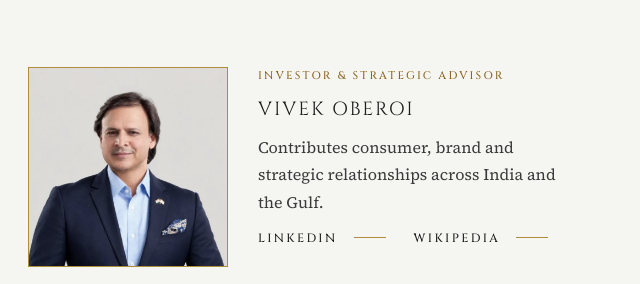
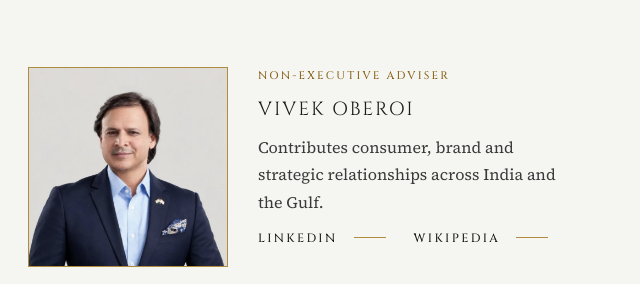
Before and after one commit to spiritus-capital/spiritus-capital, a plain HTML site: page team/index.html in a window 1280 px wide. Shown: the part 726-1010 px from the top of the page, 640-1280 px from the left. Drawn offline with Linux system fonts and the light colour scheme.

Commit message:
Team: Vivek Oberoi title to Non-Executive Adviser (British English)
Co-Authored-By: Claude Opus 5.5 <noreply@anthropic.com>
Claude-Session: https://claude.ai/code/session_01BjTfbeMRvpbmDSvhHGaU6k

```diff
--- a/team/index.html
+++ b/team/index.html
@@ -71,7 +71,7 @@
       <div class="head-row" data-r><div><p class="eyebrow">Platform leadership</p></div></div>
       <div class="people">
         <div class="person" data-r><div class="portrait"><picture><source type="image/webp" srcset="/assets/img/nishant-sharma.webp"><img src="/assets/img/nishant-sharma.jpg" alt="Nishant Sharma" width="720" height="720" loading="lazy" decoding="async"></picture></div><div><p class="role">Founder, Managing Partner &amp; Sponsor</p><p class="title">Nishant Sharma</p><p>Founder and CEO of Rutland Square Spirits and founder of Rosslyn Distillery. More than a decade in financial services and investment banking, including at BlackRock and Standard Life Aberdeen. Leads origination, capital formation and value creation for SPIRITUS Capital Fund&nbsp;<span class="n1">1</span>.</p><p class="links"><a class="go" href="https://www.nishantsharma.co.uk" target="_blank" rel="noopener">nishantsharma.co.uk</a><a class="go" href="https://www.linkedin.com/in/nishantsharma08/" target="_blank" rel="noopener">LinkedIn</a></p></div></div>
-        <div class="person" data-r style="--d:.12s"><div class="portrait"><picture><source type="image/webp" srcset="/assets/img/vivek-oberoi.webp"><img src="/assets/img/vivek-oberoi.jpg" alt="Vivek Oberoi" width="720" height="720" loading="lazy" decoding="async"></picture></div><div><p class="role">Investor &amp; Strategic Advisor</p><p class="title">Vivek Oberoi</p><p>Contributes consumer, brand and strategic relationships across India and the Gulf.</p><p class="links"><a class="go" href="https://www.linkedin.com/in/vivekanandoberoi/" target="_blank" rel="noopener">LinkedIn</a><a class="go" href="https://en.wikipedia.org/wiki/Vivek_Oberoi" target="_blank" rel="noopener">Wikipedia</a></p></div></div>
+        <div class="person" data-r style="--d:.12s"><div class="portrait"><picture><source type="image/webp" srcset="/assets/img/vivek-oberoi.webp"><img src="/assets/img/vivek-oberoi.jpg" alt="Vivek Oberoi" width="720" height="720" loading="lazy" decoding="async"></picture></div><div><p class="role">Non-Executive Adviser</p><p class="title">Vivek Oberoi</p><p>Contributes consumer, brand and strategic relationships across India and the Gulf.</p><p class="links"><a class="go" href="https://www.linkedin.com/in/vivekanandoberoi/" target="_blank" rel="noopener">LinkedIn</a><a class="go" href="https://en.wikipedia.org/wiki/Vivek_Oberoi" target="_blank" rel="noopener">Wikipedia</a></p></div></div>
       </div>
 
     </div>
```
